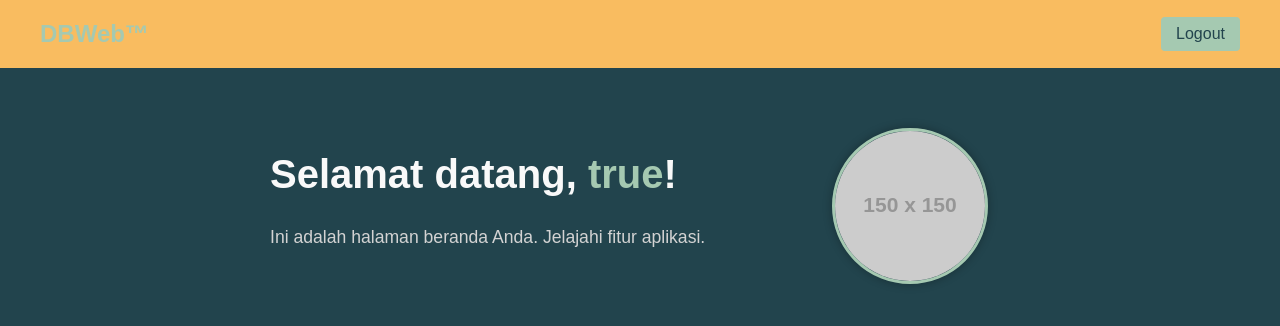
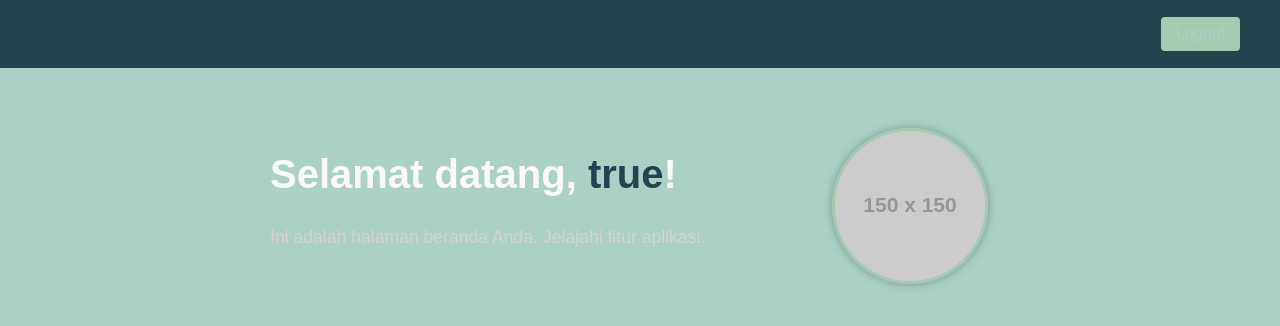
Before and after one commit to DillsJr/DBWeb, a website: page public/homepage.html in a window 1280 px wide. Drawn offline with Linux system fonts and the light colour scheme; sample sign-in values are in the browser's storage; placeholder pictures from the web are drawn by us.

Commit message:
cek last commit

```diff
--- a/public/styles.css
+++ b/public/styles.css
@@ -415,7 +415,7 @@ button[type="submit"]:hover {
 
 /* Gaya Spesifik untuk Body Homepage (menimpa gaya body default di atas) */
 body.homepage-body {
-    background-color: #22444d;
+    background-color: #abd1c6;
     /* Contoh warna latar seperti screenshot Happy Hues */
     color: #fff;
     /* Warna teks default untuk homepage body */
@@ -441,7 +441,7 @@ body.homepage-body .homepage-header {
     /* Sebar elemen ke pinggir */
     align-items: center;
     /* Tengahkan elemen vertikal */
-    background-color: #f9bc60;
+    background-color: #22444d;
     /* Contoh background transparan */
     padding: 15px 40px;
     /* Sesuaikan padding header */
@@ -452,7 +452,7 @@ body.homepage-body .homepage-header {
 body.homepage-body .homepage-header .site-title {
     font-size: 1.5em;
     font-weight: bold;
-    color: #a5c9b1;
+    color: #22444d;
     /* Contoh warna judul situs */
 }
 
@@ -461,7 +461,7 @@ body.homepage-body .homepage-header .header-logout-button {
     padding: 8px 15px;
     background-color: #a5c9b1;
     /* Contoh warna tombol logout */
-    color: #22444d;
+    color: #abd1c6;
     /* Warna teks tombol */
     border: none;
     border-radius: 4px;
@@ -471,7 +471,7 @@ body.homepage-body .homepage-header .header-logout-button {
 }
 
 body.homepage-body .homepage-header .header-logout-button:hover {
-    background-color: #b0d4bd;
+    background-color: #22444d;
 }
 
 
@@ -521,7 +521,7 @@ body.homepage-body .homepage-main-content .welcome-heading {
 }
 
 body.homepage-body .homepage-main-content .welcome-heading span {
-    color: #a5c9b1;
+    color: #22444d;
     /* Contoh warna nama pengguna */
     font-weight: bold;
 }
```
